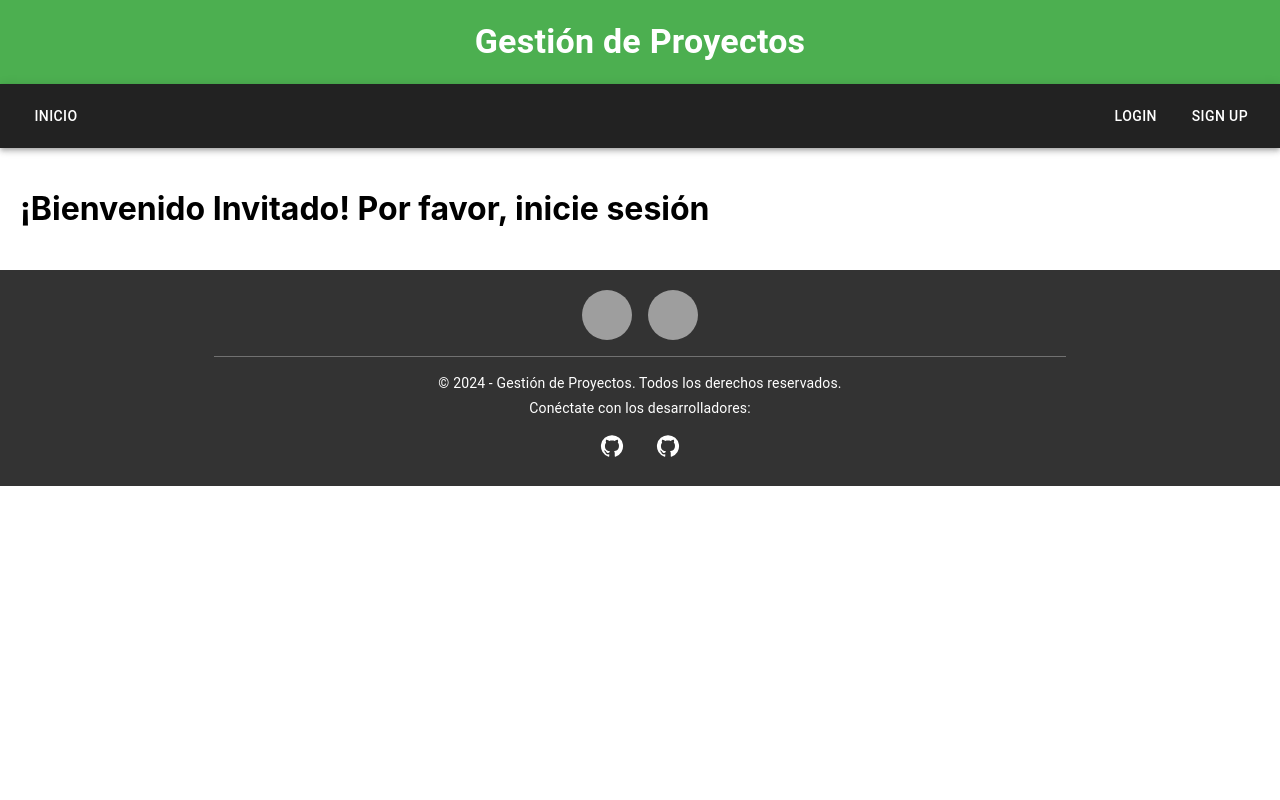
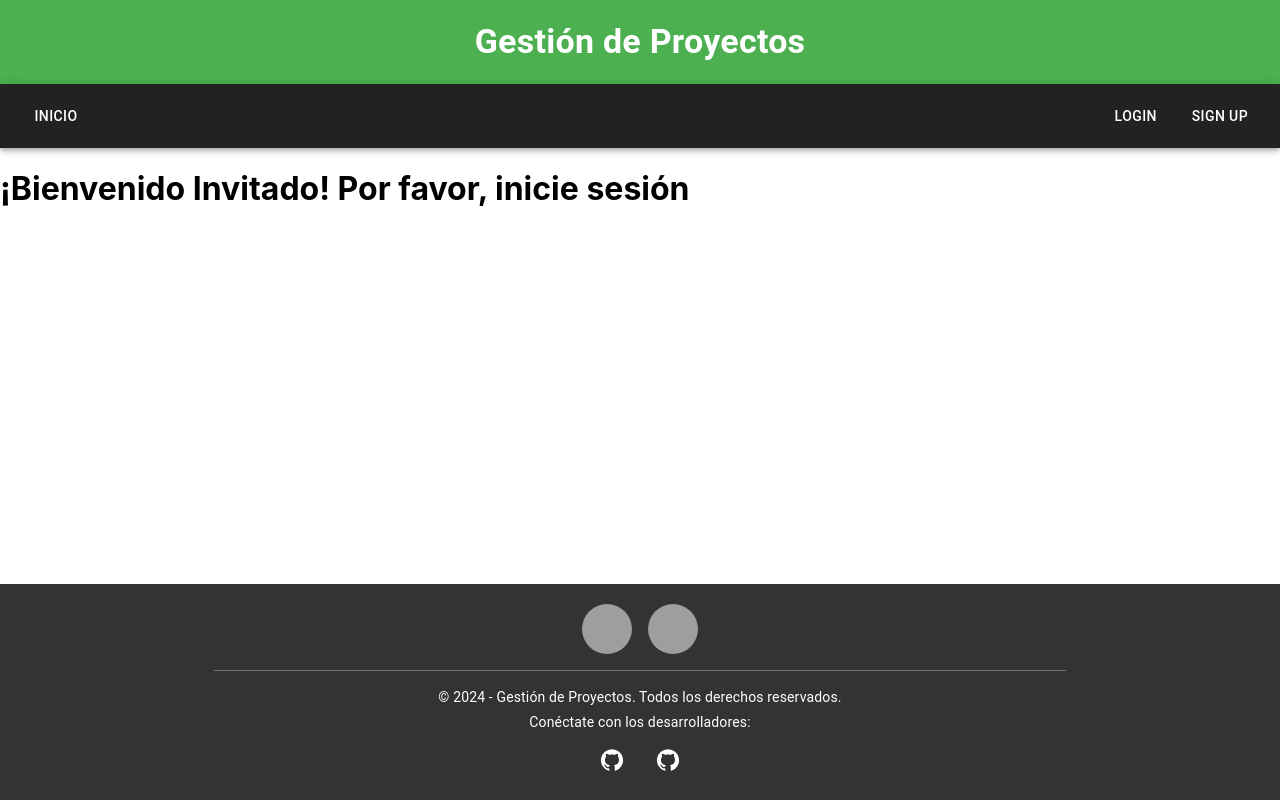
Before and after one commit to Mirkoles1/practicas-profesionalizantes, a React (Create React App) app in the folder matriz-responsabilidades-frontend/: page / in a window 1280 px wide. Built offline with nearby package versions, Linux system fonts and the light colour scheme; grey boxes are pictures that could not be loaded.

Commit message:
Arregle algo

```diff
--- a/matriz-responsabilidades-frontend/src/App.js
+++ b/matriz-responsabilidades-frontend/src/App.js
@@ -14,7 +14,6 @@ import CrearProyecto from './Components/CrearProyecto';
 import Perfil from './Components/Perfil';
 import ProjectDetails from './Components/ProjectDetails';
 import ActivityDetails from './Components/ActivityDetails';
-import UserRoleProtectedComponent from './Components/EmpleadoActividades'
 
 const App = () => {
     const [user, setUser] = useState(null);
@@ -52,11 +51,14 @@ const App = () => {
 
     return (
         <Router>
+            <div id="root">
+                <div className="main-container">
                     <Header nombre_usuario={user?.nombre_usuario} />
                     <Navbar user={user} onLogout={handleLogout} />
-            <div style={{ padding: '20px' }}>
+
+                    {/* Área de contenido que se expande para ocupar el espacio restante */}
+                    <div className="content">
                         <Routes>
-                    {/* Rutas generales */}
                             <Route path="/" element={<Dashboard user={user} />} />
                             <Route path="/proyectos" element={<ProyectoList />} />
                             <Route path="/crear-proyecto" element={<CrearProyecto />} />
@@ -64,23 +66,17 @@ const App = () => {
                                 path="/crear-empleado"
                                 element={<ProtectedRoute element={<CrearEmpleado />} roles={['Administrador']} />}
                             />
-
                             <Route path="/matriz" element={<ResponsibilityMatrix />} />
                             <Route path="/proyecto-detalle/:projectId" element={<ProjectDetails />} />
                             <Route path="/activity/:activityId" element={<ActivityDetails />} />
-
-                    {/* Ruta de login solo si el usuario no está logueado */}
                             <Route path="/login" element={user ? <Navigate to="/" /> : <LoginForm setUser={setUser} />} />
-
-                    {/* Perfil y SignUp */}
                             <Route path="/perfil" element={<Perfil />} />
                             <Route path="/signup" element={<SignUp />} />
                         </Routes>
                     </div>
-            <footer>
-                <Footer/>
-            </footer>
-
+                    <Footer />
+                </div>
+            </div>
         </Router>
     );
 };
```
Lines whose indentation alone changed are shown as unchanged.
